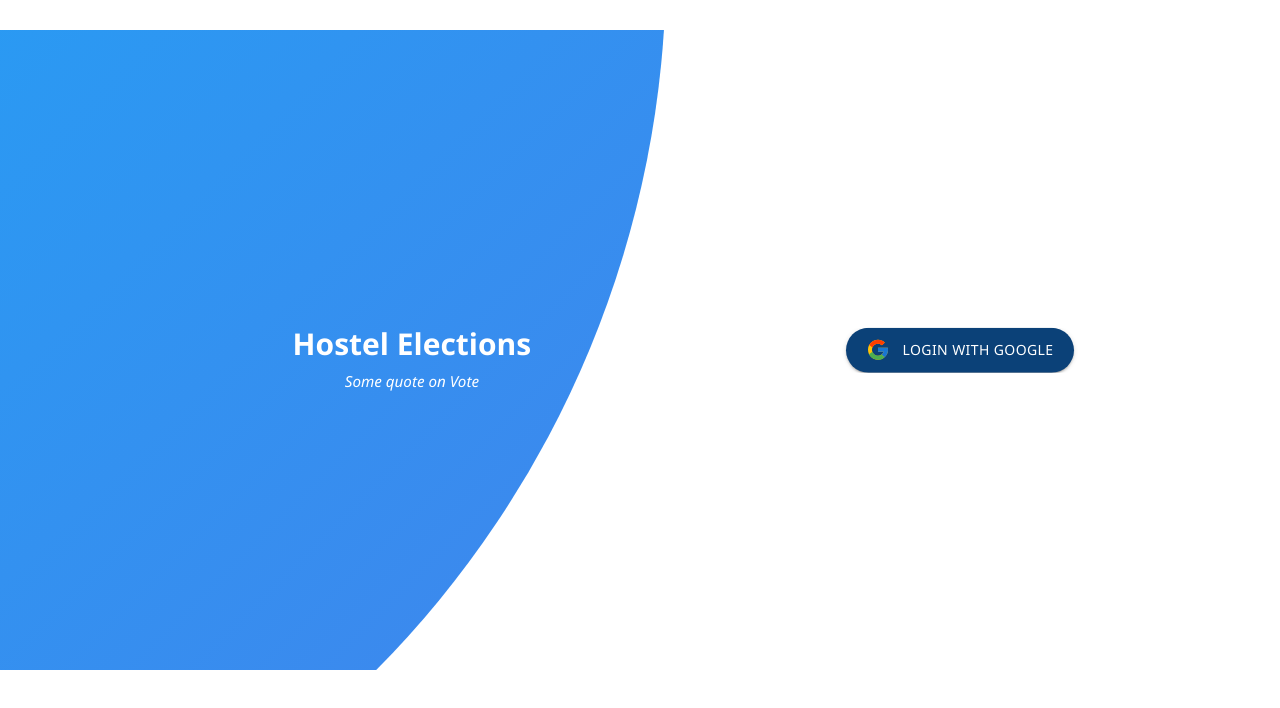
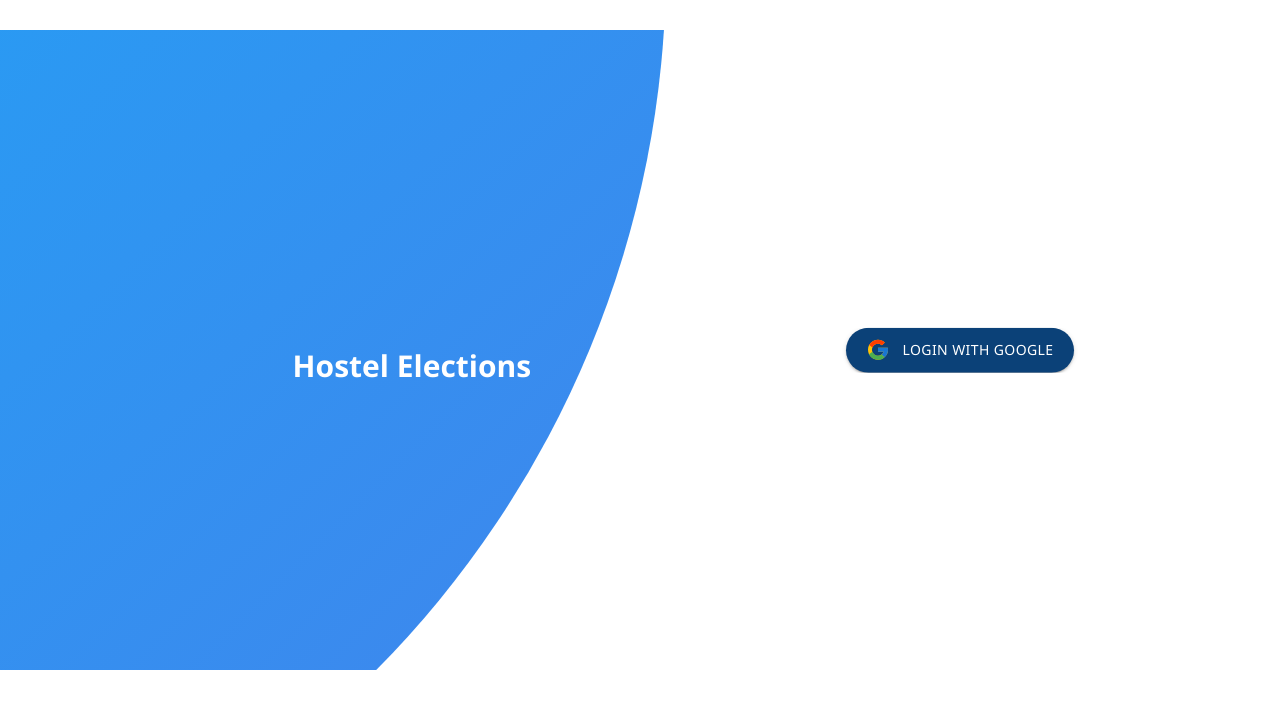
Before and after one commit to Code4BBS/iitbbs-hostel-election, a React (Create React App) app in the folder client/: page / in a window 1280 px wide. Shown: the top 708 px of the page. Built offline with nearby package versions, Linux system fonts and the light colour scheme.

Commit message:
removed p tag

```diff
--- a/client/src/Login/index.js
+++ b/client/src/Login/index.js
@@ -4,7 +4,7 @@ import axios from "axios";
 import { Button, CircularProgress, SvgIcon } from "@mui/material";
 import { useNavigate } from "react-router-dom";
 
-import { CLIENT_ID, HOSTEL, SERVER_URL } from "../constants";
+import { CLIENT_ID, HOSTEL, HOSTEL_NAME, SERVER_URL } from "../constants";
 import "./style.css";
 
 const Login = ({ user, updateUser }) => {
@@ -223,7 +223,6 @@ const Login = ({ user, updateUser }) => {
             <h3 style={{ fontSize: "30px", fontWeight: "600" }}>
               Hostel Elections
             </h3>
-            <p style={{ fontStyle: "italic" }}>Some quote on Vote</p>
           </div>
         </div>
       </div>
```
